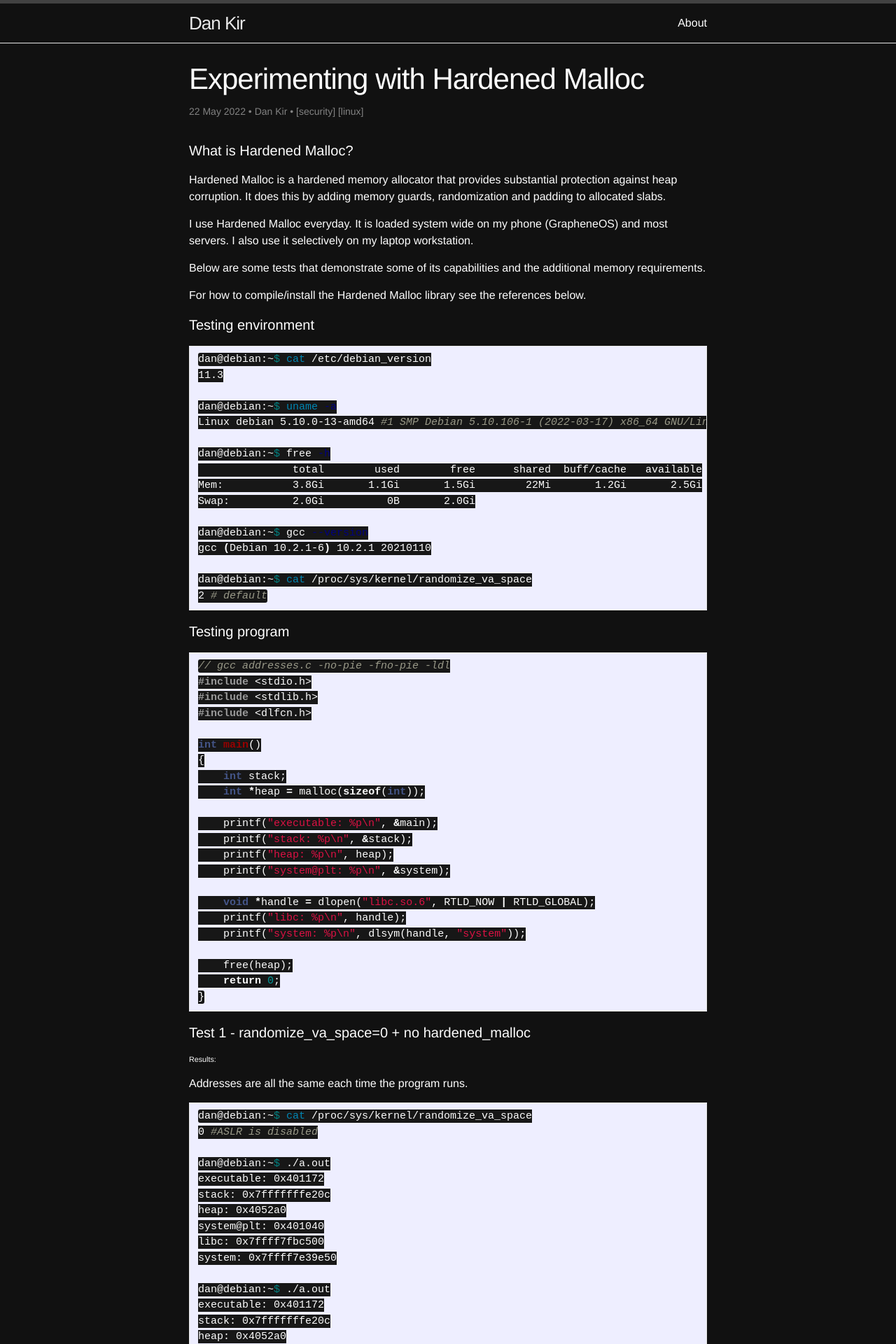
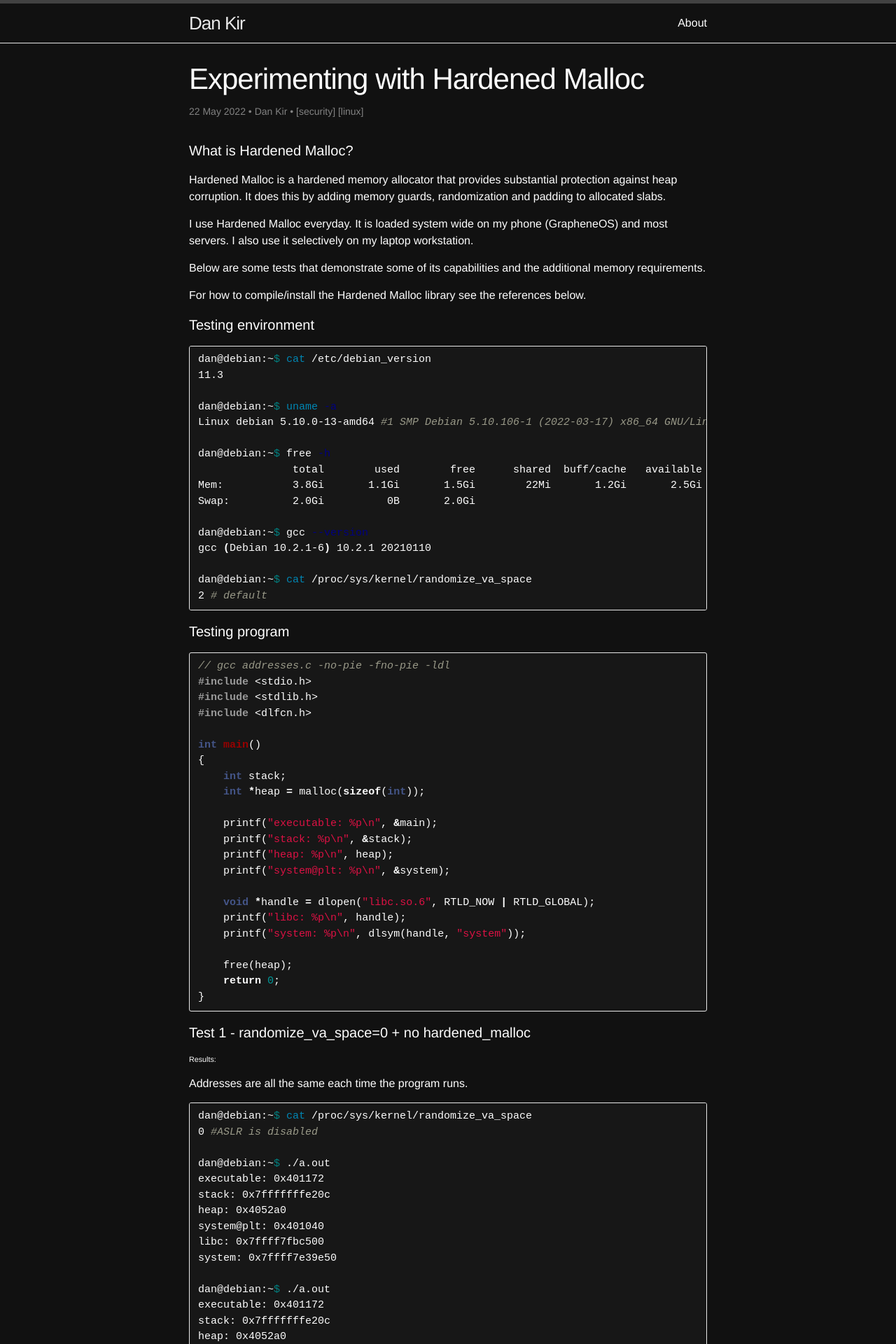
Before and after one commit to dan-kir/dan-kir.github.io, a Jekyll site: the page built from _posts/2022/2022-05-22-Experimenting-with-Hardened_malloc.md, in a window 1280 px wide. Shown: the top 1920 px of the page at 70% size. Built offline with Jekyll 4.4.1, drawn with Linux system fonts in a browser that asks for light colours; nearby versions of some CDN libraries; comment, search, counter and statistics services are not loaded.

Commit message:
code block colour

```diff
--- a/_sass/_syntax-highlighting.scss
+++ b/_sass/_syntax-highlighting.scss
@@ -6,7 +6,7 @@
     @extend %vertical-rhythm;
 
     .highlighter-rouge & {
-      background: #eef;
+      background: #171717;
     }
 
     .c     { color: #998; font-style: italic } // Comment
```
